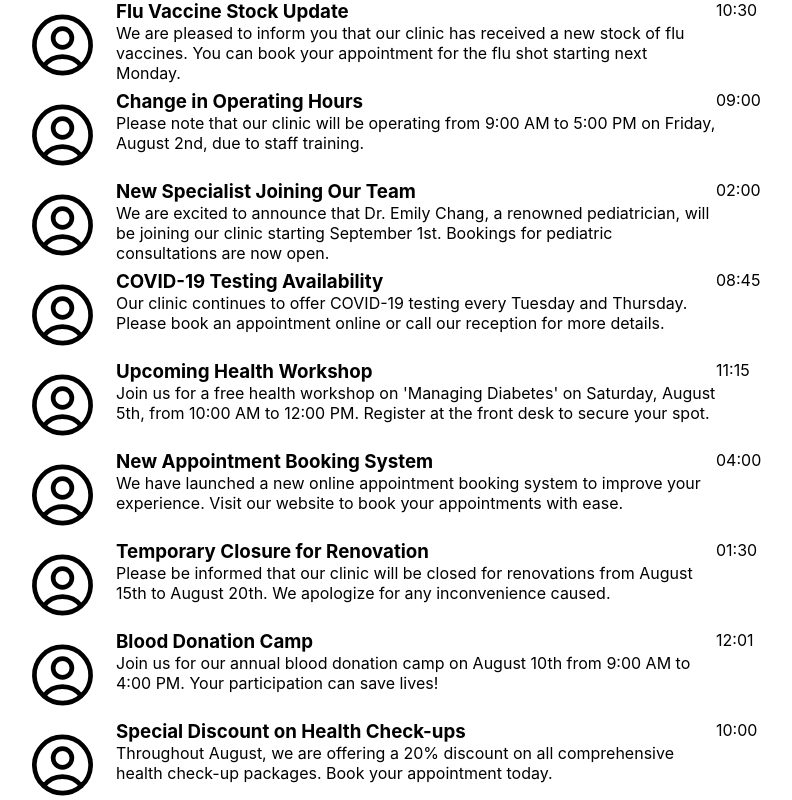
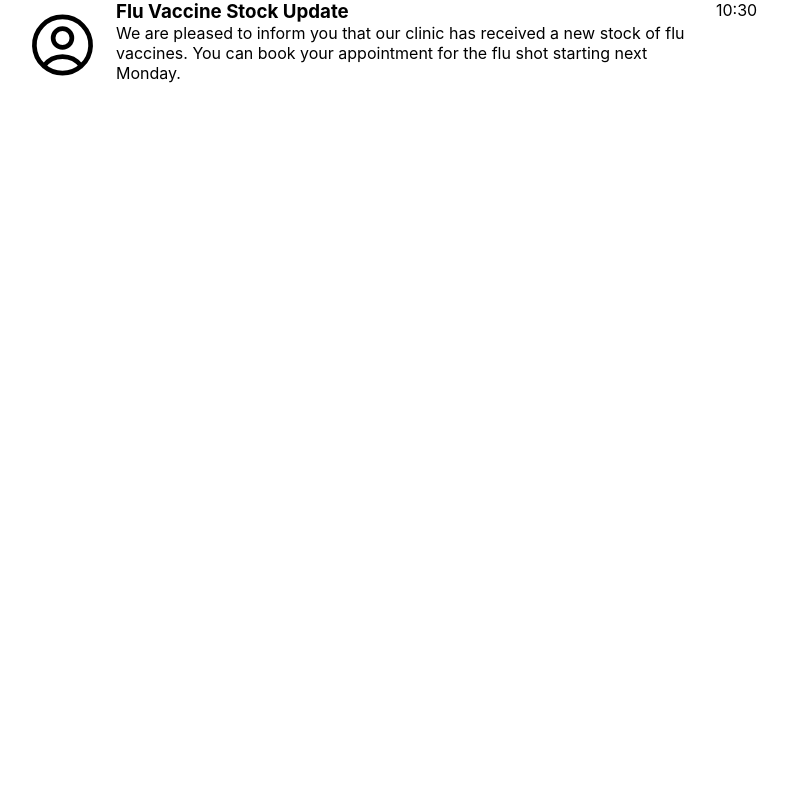
Before and after one commit to Mondo3771/Hackathon-MedMaps, a React (Create React App) app: page / in a window 1280 px wide. Shown: the top 800 px of the page, without its empty margins (240-1032 px from the left). Built offline with nearby package versions, Linux system fonts and the light colour scheme; no server answers.

Commit message:
Done announcements

```diff
--- a/src/components/Announcements/Announcements.js
+++ b/src/components/Announcements/Announcements.js
@@ -5,11 +5,11 @@ import { formatDateTime } from "../../Helpers/helpers";
 
 const Announcements = ({id}) => {
     const ID = 101;
-    formatDateTime(announcements[0].time)
+    const filteredArray = announcements.filter(a => a.id === ID);
 
   return (
     <section className="announcements">
-        {announcements.map((announcement,index) =>
+        {filteredArray.map((announcement,index) =>
         (
         <div className="announcementCard" key={index}>
             <UserCircleIcon width={75}/>
@@ -21,8 +21,6 @@ const Announcements = ({id}) => {
         </div>
         ))
     }
-
-
     </section>
   )
 }
```
